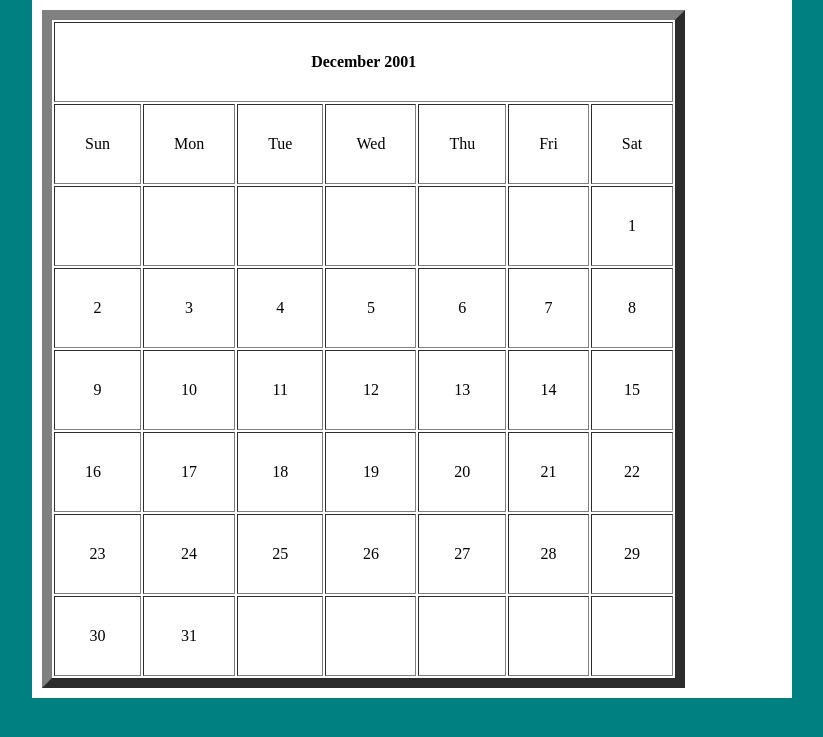
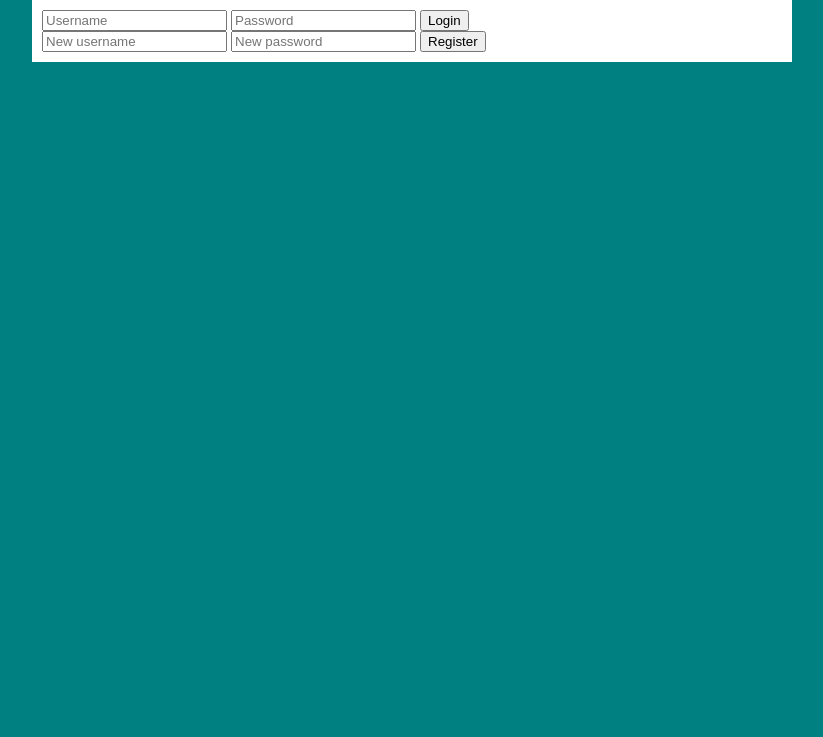
Before and after one commit to austinmprince/Javascript-Calendar, a PHP site: page /Calendar.html in a window 1280 px wide. Shown: the top 737 px of the page, without its empty margins (228-1051 px from the left). Run offline with PHP 8.4, Linux system fonts and the light colour scheme.

Commit message:
Login working using AJAX

```diff
--- a/Calendar.html
+++ b/Calendar.html
@@ -1,7 +1,7 @@
 <!DOCTYPE html>
 <head>
 	<meta charset="utf-8"/>
-	<title>My Web Page</title>
+	<title>Calendar Site</title>
 	<style type="text/css">
 	body{
 		width: 760px; /* how wide to make your web page */
@@ -23,77 +23,31 @@
 	</style>
 </head>
 <body><div id="main">
+<!-- <div id="calendarview">
+	<table cellspacing=0 cellpadding=0>
+		<tbody>
+			<tr title="sunday">Sunday</tr>
+			<tr title="monday">Monday</tr>
+			<tr title="tuesday">Tuesday</tr>
+			<tr title="wednesday">Wednesday</tr>
+			<tr title="thursday">Thursday</tr>
+			<tr title="friday">Friday</tr>
+			<tr title="saturday">Saturday</tr>
+			</tr>
 
-	<table border=10 cellspacing=2 cellpadding=30>
-	<tr>
-	<td colspan="7" align=center><B>December 2001</B></td>
-	</tr>
-	<tr>
-	<td align=center>Sun</td>
-	<td align=center>Mon</td>
-	<td align=center>Tue</td>
-	<td align=center>Wed</td>
-	<td align=center>Thu</td>
-	<td align=center>Fri</td>
-	<td align=center>Sat</td>
-	</tr>
-	<tr>
-	<td align=center></td>
-	<td align=center></td>
-	<td align=center></td>
-	<td align=center></td>
-	<td align=center></td>
-	<td align=center></td>
-	<td align=center>1</td>
-	</tr>
-	<tr>
-	<td align=center>2</td>
-	<td align=center>3</td>
-	<td align=center>4</td>
-	<td align=center>5</td>
-	<td align=center>6</td>
-	<td align=center>7</td>
-	<td align=center>8</td>
-	</tr>
-	<tr>
-	<td align=center>9</td>
-	<td align=center>10</td>
-	<td align=center>11</td>
-	<td align=center>12</td>
-	<td align=center>13</td>
-	<td align=center>14</td>
-	<td align=center>15</td>
-	</tr>
-	<tr>
-	<td>16</td>
-	<td align=center>17</td>
-	<td align=center>18</td>
-	<td align=center>19</td>
-	<td align=center>20</td>
-	<td align=center>21</td>
-	<td align=center>22</td>
-	</tr>
-	<tr>
-	<td align=center>23</td>
-	<td align=center>24</td>
-	<td align=center>25</td>
-	<td align=center>26</td>
-	<td align=center>27</td>
-	<td align=center>28</td>
-	<td align=center>29</td>
-	</tr>
-	<tr>
-	<td align=center>30</td>
-	<td align=center>31</td>
-	<td align=center></td>
-	<td align=center></td>
-	<td align=center></td>
-	<td align=center></td>
-	<td align=center></td>
 
-	</tr>
-	</table>
-
+	<tbody></div>
+	</table> -->
+	<input type="text" name="username" placeholder="Username" id="username" />
+	<input type="password" name="password" placeholder="Password" id="password" />
+	<button id="login_btn">Login</button></br>
+	<div id="adduser">
+	<input type="text" name="newuser" placeholder="New username" id="newuser" />
+	<input type="password" name="newpass" placeholder="New password " id="newpass" />
+	<button id="registernew">Register</button>
+</div>
+	<script type="text/javascript" src="loginAjax.js">
+	</script>
 
 </div></body>
 </html>
--- /dev/null
+++ b/loginAjax.js
@@ -0,0 +1,51 @@
+function loginAjax(event){
+
+var username = document.getElementById("username").value; // Get the username from the form
+var password = document.getElementById("password").value;// Get the password from the form
+//console.log(username);
+//console.log(password);
+
+var dataString = "username=" + encodeURIComponent(username) + "&password=" + encodeURIComponent(password);
+
+var xmlHttp = new XMLHttpRequest(); // Initialize our XMLHttpRequest instance
+xmlHttp.open("POST", "login.php", true); // Starting a POST request (NEVER send passwords as GET variables!!!)
+xmlHttp.setRequestHeader("Content-Type", "application/x-www-form-urlencoded"); // It's easy to forget this line for POST requests
+xmlHttp.addEventListener("load", function(event){
+  var jsonData = JSON.parse(event.target.responseText); // parse the JSON into a JavaScript object
+  if(jsonData.success){  // in PHP, this was the "success" key in the associative array; in JavaScript, it's the .success property of jsonData
+    alert("You've been Logged In!");
+  }else{
+    alert("You were not logged in.  "+jsonData.message);
+  }
+}, false); // Bind the callback to the load event
+xmlHttp.send(dataString); // Send the data
+}
+
+document.getElementById("login_btn").addEventListener("click", loginAjax, false); // Bind the AJAX call to button click
+
+
+function registerAjax(event) {
+  var newuser = document.getElementById('newuser').value;
+  var newpass = document.getElementById('newpass').value;
+
+  var dataString = "username=" + encodeURIComponent(newuser) + "&pass=" + encodeURIComponent(newpass);
+
+  var xmlHttp = new XMLHttpRequest();
+  xmlHttp.open("POST", "register.php", true);
+  xmlHttp.setRequestHeader("Content-Type", "application/x-www-form-urlencoded"); // It's easy to forget this line for POST requests
+  xmlHttp.addEventListener("load", function(event){
+    console.log("responseText");
+    console.log(event.target.responseText);
+    var jsonData = JSON.parse(event.target.responseText);
+    if (jsonData.success) {
+      alert("Registration success");
+    }
+    else {
+      alert("Registration Failed. "+jsonData.message);
+    }
+  }, false);
+  xmlHttp.send(dataString);
+  document.getElementById('adduser').style.visibility="hidden";
+}
+
+document.getElementById('registernew').addEventListener('click', registerAjax, false);
```
Also changed, not shown: calendarfunctions.js (added, +74 -0 lines), login.php (+10 -18 lines), register.php (added, +33 -0 lines).
